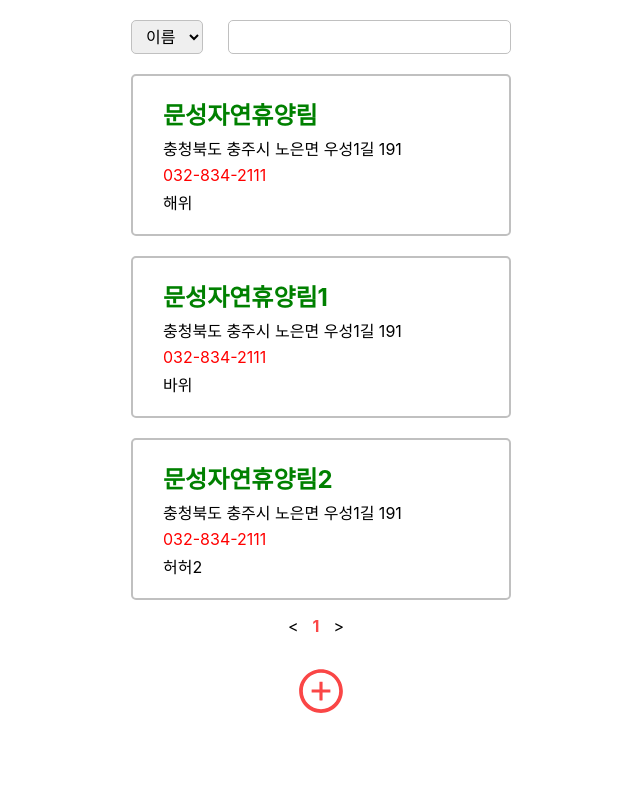
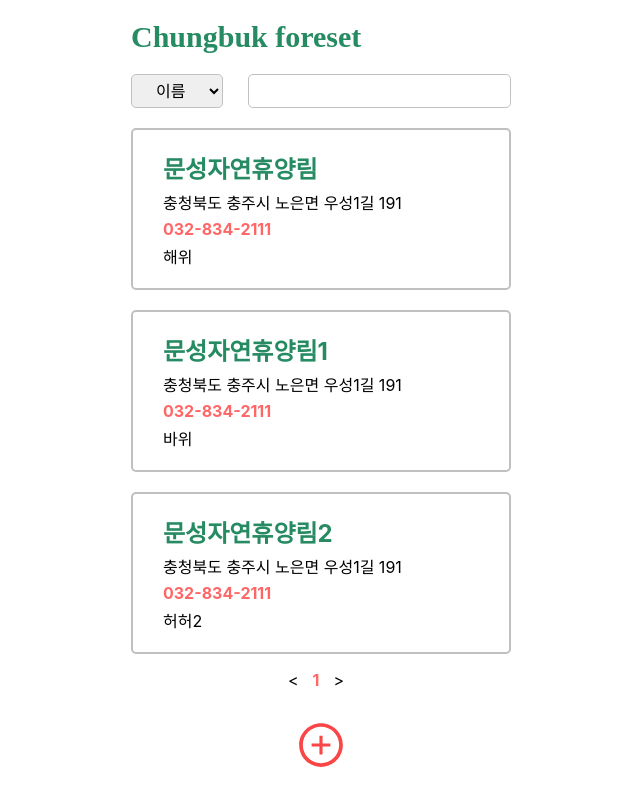
Before and after one commit to wanted-pre-onboarding-09/wanted-codestates-project-9-8, a React (Create React App) app: page / in a window 1280 px wide. Shown: the whole page, without its empty margins (319-959 px from the left). Built offline with nearby package versions, Linux system fonts and the light colour scheme; a web font is replaced by a local one.

Commit message:
#31 Modify: home css

```diff
--- a/src/App.js
+++ b/src/App.js
@@ -2,11 +2,13 @@ import React from 'react';
 import { Route, Routes } from 'react-router-dom';
 import styled from 'styled-components';
 import Home from './components/home/Home';
+import Header from './components/common/Header';
 import List from './components/list/List';
 
 function App() {
   return (
     <StyledWrap>
+      <Header />
       <Routes>
         <Route path="/" element={<Home />} />
         <Route path="/list" element={<List />} />
--- /dev/null
+++ b/src/components/common/Header.js
@@ -0,0 +1,24 @@
+import React from 'react';
+import styled from 'styled-components';
+import { Link } from 'react-router-dom';
+
+function Header() {
+  return (
+    <StyledHeader>
+      <Link to="/">Chungbuk foreset</Link>
+    </StyledHeader>
+  );
+}
+
+export default Header;
+
+const StyledHeader = styled.p`
+  font-weight: bold;
+  font-family: SEBANG_Gothic_Bold;
+  font-size: 30px;
+  margin-bottom: 20px;
+  cursor: pointer;
+  a {
+    color: #268b63;
+  }
+`;
--- a/src/components/common/Pagination.js
+++ b/src/components/common/Pagination.js
@@ -62,7 +62,7 @@ const StyledPageButton = styled.button`
   font-size: 16px;
   &.active {
     font-weight: bold;
-    color: rgb(250, 70, 70);
+    color: #ff6666;
   }
 `;
 
--- a/src/components/home/FormList.js
+++ b/src/components/home/FormList.js
@@ -23,7 +23,6 @@ function FormList() {
   const [page, setPage] = useState(1);
   const limit = 4;
   const offset = (page - 1) * limit;
-
   return (
     <StyledFormList>
       {dataList.filter((data) => data[selected].includes(keyword)).length ? (
@@ -95,13 +94,14 @@ const StyledFormList = styled.ul`
     margin-top: 0;
   }
   .title {
-    color: green;
+    color: #268b63;
     font-weight: bold;
     font-size: 24px;
   }
   .address {
   }
   .officeNumber {
-    color: red;
+    color: #ff6666;
+    font-weight: bold;
   }
 `;
--- a/src/components/home/Search.js
+++ b/src/components/home/Search.js
@@ -38,7 +38,7 @@ export default Header;
 const StyledHeaderWrap = styled.div`
   display: flex;
   select {
-    padding: 5px 10px;
+    padding: 5px 20px;
     border: 1px solid #c0c0c0;
     border-radius: 5px;
   }
--- a/src/index.css
+++ b/src/index.css
@@ -70,3 +70,15 @@ button::-moz-focus-inner {
   border: 0;
   padding: 0;
 }
+
+@font-face {
+  font-family: 'SEBANG_Gothic_Bold';
+  src: url('https://cdn.jsdelivr.net/gh/projectnoonnu/noonfonts_2104@1.0/SEBANG_Gothic_Bold.woff')
+    format('woff');
+  font-weight: normal;
+  font-style: normal;
+}
+
+a {
+  text-decoration: none;
+}
```
